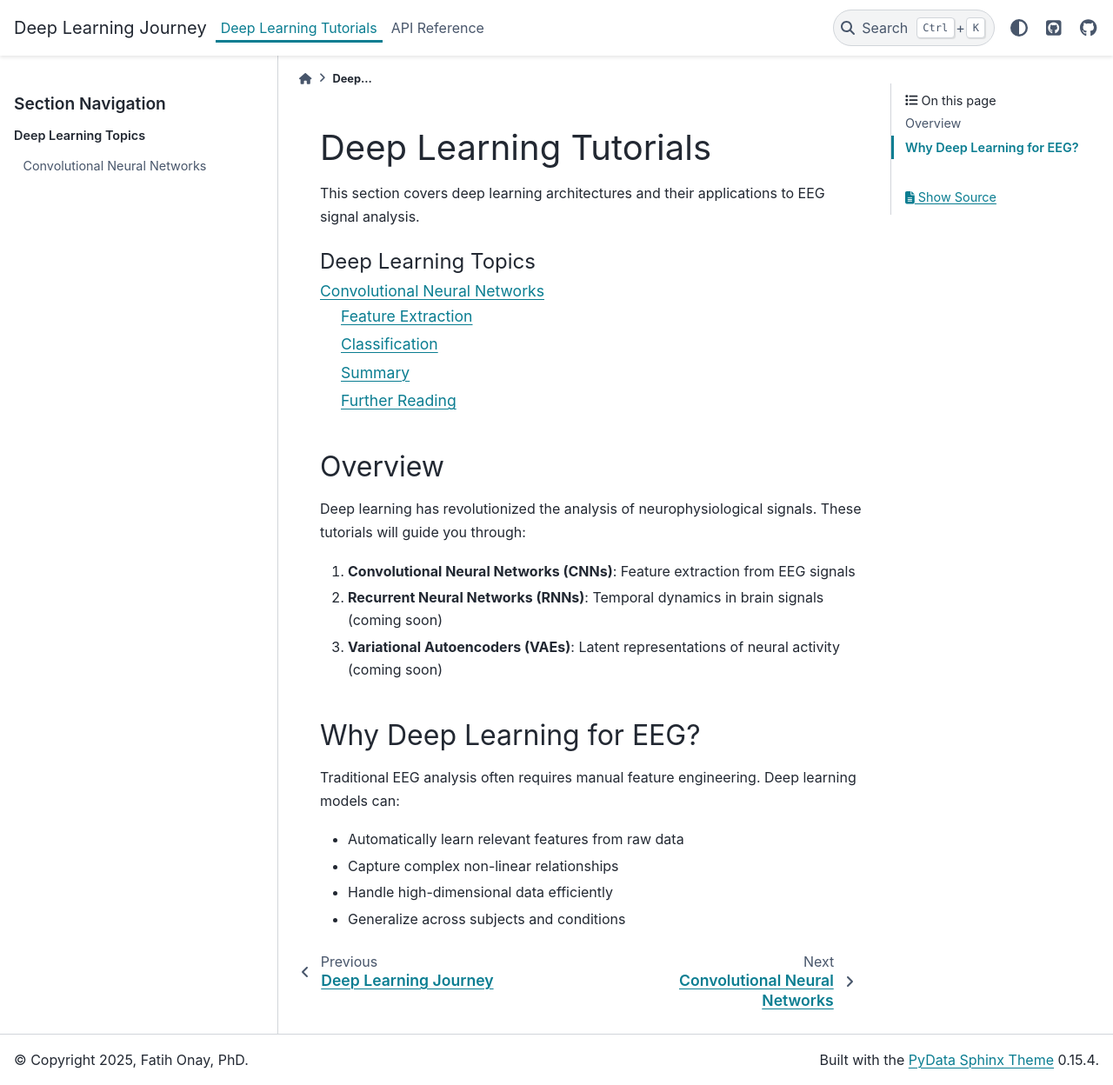
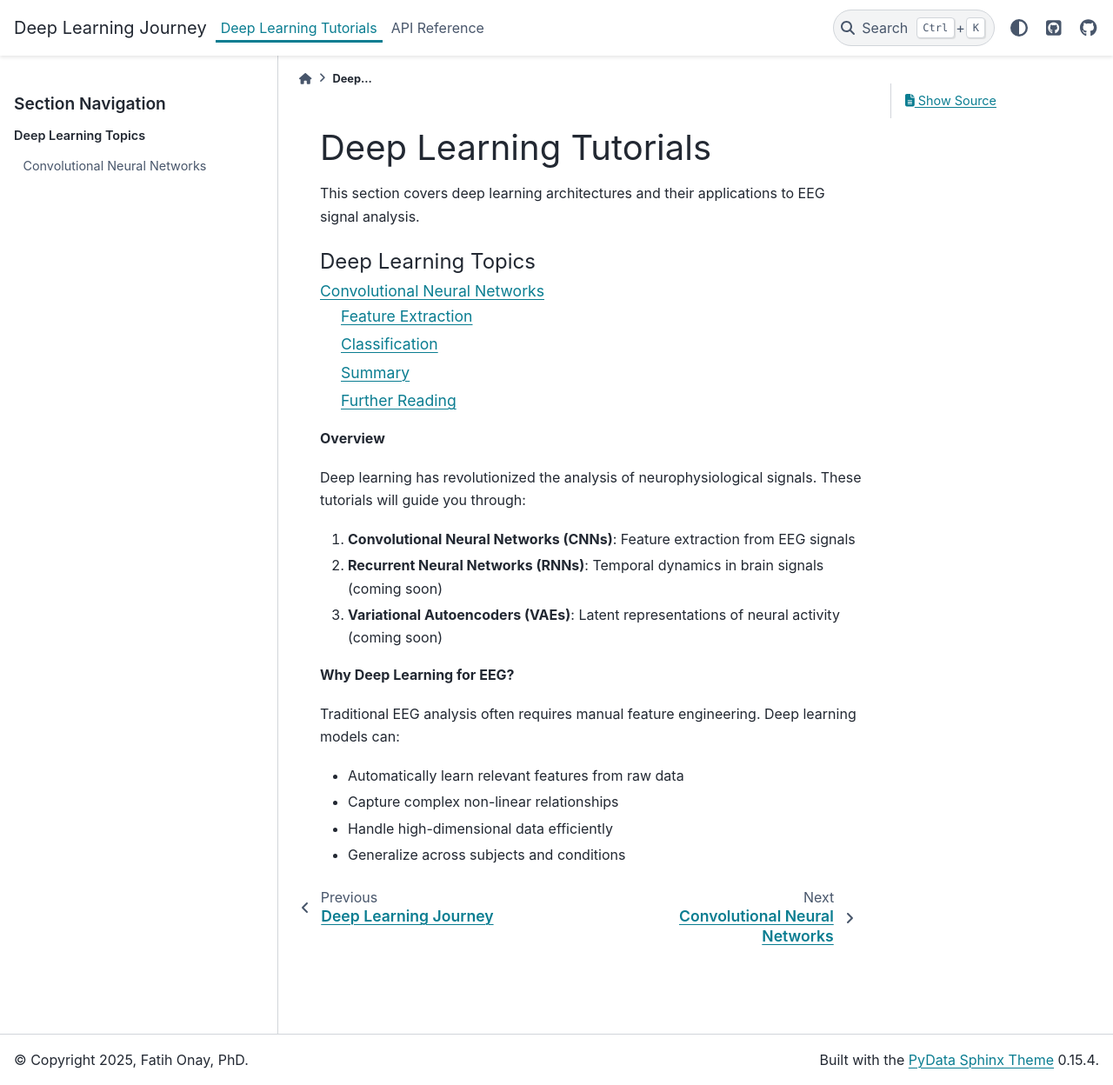
Before and after one commit to fatihonay/Deep-Learning-Journey, a Sphinx documentation site: the page built from docs/source/deep_learning/index.md, in a window 1280 px wide and 1248 px high. Shown: the whole window at 87% size. Built offline with Sphinx 7.4.7 and the PyData theme 0.15.4, drawn with Linux system fonts in a browser that asks for light colours.

Commit message:
Update index.md

````diff
--- a/docs/source/deep_learning/index.md
+++ b/docs/source/deep_learning/index.md
@@ -9,7 +9,7 @@ This section covers deep learning architectures and their applications to EEG si
 exploring_cnns
 ```
 
-### Overview
+**Overview**
 
 
 Deep learning has revolutionized the analysis of neurophysiological signals. These tutorials will guide you through:
@@ -18,7 +18,7 @@ Deep learning has revolutionized the analysis of neurophysiological signals. The
 2. **Recurrent Neural Networks (RNNs)**: Temporal dynamics in brain signals (coming soon)
 3. **Variational Autoencoders (VAEs)**: Latent representations of neural activity (coming soon)
 
-### Why Deep Learning for EEG?
+**Why Deep Learning for EEG?**
 
 Traditional EEG analysis often requires manual feature engineering. Deep learning models can:
 
````
